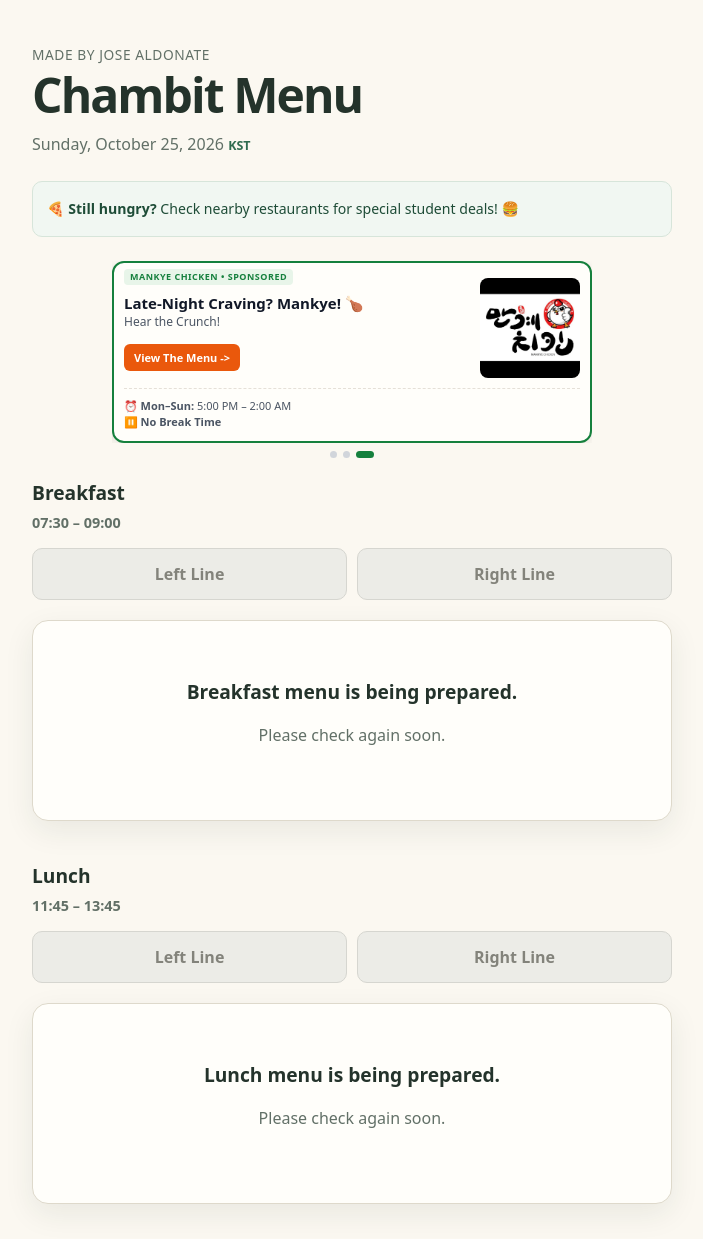
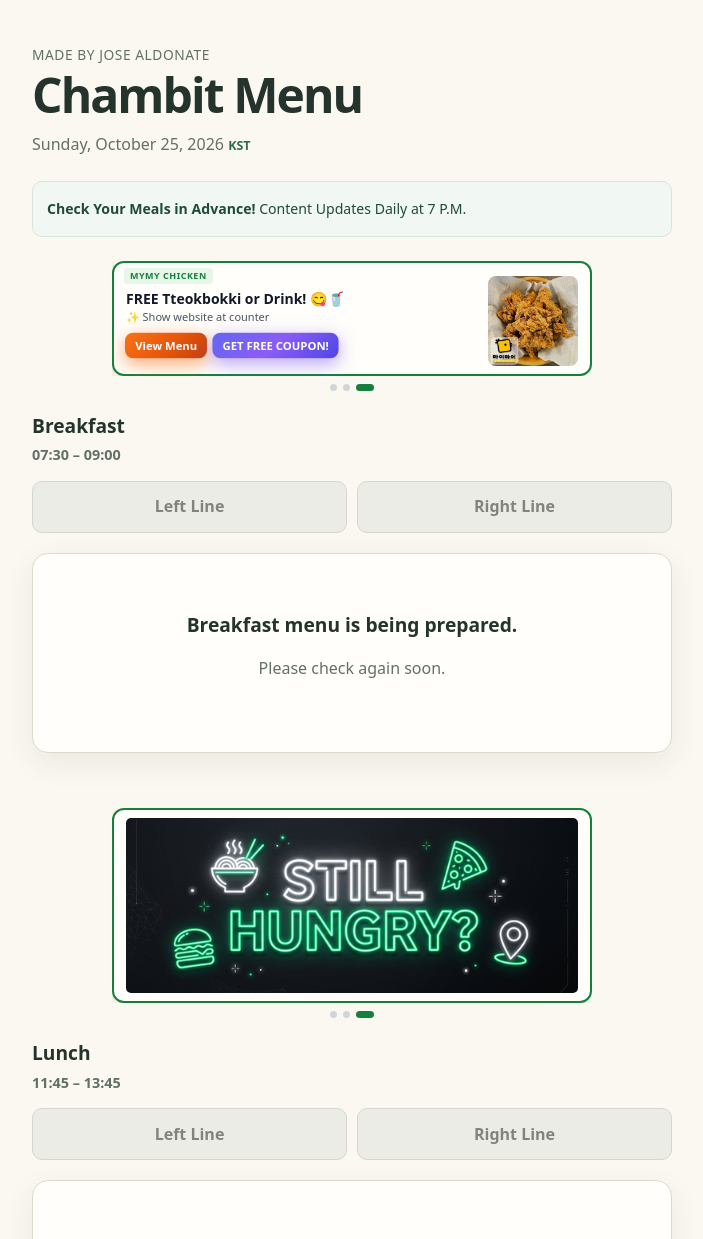
Before and after one commit to build529/chambit-menu-mvp-website-build, a FastAPI app: page / in a window 1280 px wide. Shown: the top 1239 px of the page, without its empty margins (288-991 px from the left). Run offline with FastAPI, Linux system fonts and the light colour scheme.

Commit message:
before levant

```diff
--- a/app/static/css/site.css
+++ b/app/static/css/site.css
@@ -408,14 +408,14 @@
   display: flex;
   flex-direction: column;    /* Stacks top ad body and bottom operating hours vertically */
   align-items: center;
-  justify-content: flex-start;
+  justify-content: center; /* used to be flex-start */
 
   width: 100%;               /* Spans full available width */
   max-width: 420px;          /* Fits mobile screens */
-  min-height: 110px;         /* Short base height */
+  min-height: 95px;         /* Short base height */
 
-  margin: 0 auto 20px auto;  /* Centered with bottom spacing */
-  padding: 10px 10px;
+  margin: 0 auto 15px auto;  /* Centered with bottom spacing */
+  padding: 8px 12px;
   box-sizing: border-box;
 
   background: var(--paper, #ffffff);
@@ -427,7 +427,7 @@
 /* Clear Sponsor Badge */
 .ad-tag {
   position: absolute;
-  top: 6px;
+  top: 5px;
   left: 10px;
   font-size: 9px;
   font-weight: 700;
@@ -452,7 +452,7 @@
   flex: 1 1 auto;            /* Allows text area to dynamically expand and shrink smoothly */
   min-width: 0;              /* CRITICAL: Prevents long text from pushing the right column down or out of screen */
   padding-right: 8px;        /* Reduced gap between text and image */
-  padding-top: 10px;
+  padding-top: 6px;
   display: flex;
   flex-direction: column;
   align-items: flex-start;
@@ -460,18 +460,18 @@
 }
 
 .ad-heading {
-  margin: 0 0 2px 0;
-  font-size: 15px;
+  margin: 2px 0 2px 0;
+  font-size: 14px;
   font-weight: 800;
   color: #111827;
   line-height: 1.2;
 }
 
 .ad-subtext {
-  margin: 0 0 8px 0;
-  font-size: 12px;
+  margin: 0 0 4px 0;
+  font-size: 11px;
   color: #4b5563;
-  line-height: 1.3;
+  line-height: 1.25;
 }
 
 /* CTA BUTTON OVERLAY */
@@ -481,7 +481,7 @@
   font-weight: 700;
   color: #ffffff;
   background-color: #ea580c;
-  padding: 5px 10px;
+  padding: 4px 10px;
   border-radius: 6px;
   text-decoration: none;
   transition: background-color 0.2s ease;
@@ -494,8 +494,8 @@
 /* RIGHT SIDE IMAGE AREA */
 .ad-content-right {
   flex-shrink: 0;            /* Keeps image fixed so text never squashes it */
-  width: 100px;              /* Increased from 85px to 100px */
-  height: 100px;             /* Increased from 85px to 100px */
+  width: 90px;              /* Increased from 85px to 100px */
+  height: 90px;             /* Increased from 85px to 100px */
 }
 
 
@@ -711,3 +711,59 @@
   35% { left: 140%; }
   100% { left: 140%; }
 }
+
+/* ==========================================================================
+   VIBRANT ORANGE ANIMATED CTA BUTTON
+   ========================================================================== */
+
+.ad-cta-btn.animated-orange {
+  position: relative;
+  overflow: hidden;
+
+  /* Fiery Orange Gradient */
+  background: linear-gradient(135deg, #f97316 0%, #ea580c 50%, #c2410c 100%) !important;
+  color: #ffffff !important;
+  font-weight: 800;
+  border-radius: 8px;
+  box-shadow: 0 4px 14px rgba(234, 88, 12, 0.45);
+
+  /* Continuous gentle pulsing size and glowing shadow */
+  animation: orangePulse 2s infinite ease-in-out;
+}
+
+/* Light Sweep / Shimmer Layer */
+.ad-cta-btn.animated-orange::after {
+  content: '';
+  position: absolute;
+  top: -50%;
+  left: -60%;
+  width: 50%;
+  height: 200%;
+  background: linear-gradient(
+    90deg,
+    rgba(255, 255, 255, 0) 0%,
+    rgba(255, 255, 255, 0.6) 50%,
+    rgba(255, 255, 255, 0) 100%
+  );
+  transform: rotate(25deg);
+  animation: orangeShineSweep 2.8s infinite ease-in-out;
+}
+
+/* Button pulse keyframes */
+@keyframes orangePulse {
+  0%, 100% {
+    transform: scale(1);
+    box-shadow: 0 4px 12px rgba(234, 88, 12, 0.4);
+  }
+  50% {
+    transform: scale(1.04);
+    box-shadow: 0 6px 20px rgba(249, 115, 22, 0.7);
+  }
+}
+
+/* Light sweep motion keyframes */
+@keyframes orangeShineSweep {
+  0% { left: -60%; }
+  35% { left: 140%; }
+  100% { left: 140%; }
+}
--- a/app/templates/public_index.html
+++ b/app/templates/public_index.html
@@ -4,7 +4,7 @@
   <meta charset="utf-8">
   <meta name="viewport" content="width=device-width, initial-scale=1">
   <title>Chambit Menu</title>
-  <link rel="stylesheet" href="/static/css/site.css?v=ad-cta-row-01">
+  <link rel="stylesheet" href="/static/css/site.css?v=animated-orange-01">
 
   {% if ga_measurement_id %}
   <!-- Google tag (gtag.js) -->
@@ -30,7 +30,7 @@
     </header>
 
     <section class="service-notices" aria-label="Service information">
-      <p><strong>🍕 Still hungry?</strong> Check nearby restaurants for special student deals! 🍔</p>
+      <p><strong>Check Your Meals in Advance!</strong> Content Updates Daily at 7 P.M.</p>
     </section>
 
     <!-- TOP BANNER AD CAROUSEL CONTAINER -->
@@ -39,12 +39,12 @@
 
         <!-- STORE 1: Morak Restaurant -->
         <section class="ad-wide-banner ad-slide" data-slide-index="0" data-sponsor="morak_restaurant">
-          <span class="ad-tag">MORAK • SPONSORED</span>
+          <span class="ad-tag">MORAK</span>
           <div style="height: 5px;"></div>
           <div class="ad-body">
             <div class="ad-content-left">
               <h3 class="ad-heading">Delicious &amp; Heartwarming Korean food!</h3>
-              <p class="ad-subtext">Made just for you!</p>
+              <!--<p class="ad-subtext">Made just for you!</p>-->
               <div class="ad-cta-row">
                 <div class="status-indicator" data-schedule="morak">
                   <span class="dot status-dot closed"></span>
@@ -54,31 +54,85 @@
                    target="_blank"
                    rel="noopener"
                    onclick="gtag('event', 'ad_click', { 'slot_location': 'top_banner', 'sponsor_name': 'morak_restaurant' });"
-                   class="ad-cta-btn">
-                   View The Menu -&gt;
+                   class="ad-cta-btn animated-orange">
+                   View Menu
                 </a>
               </div>
             </div>
             <div class="ad-content-right">
-              <a href="https://linktr.ee/MORAK6895?utm_source=qr_code"
-                 target="_blank"
-                 rel="noopener"
-                 onclick="gtag('event', 'ad_click', { 'slot_location': 'top_banner', 'sponsor_name': 'morak_restaurant' });">
+
                 <img src="/static/images/morak-03.png" alt="Morak Special Deal" class="ad-img-thumb">
-              </a>
+
             </div>
           </div>
+          <!--
           <div class="operating-hours-container">
             <div class="hours-text">
               <p>⏰ <strong>Mon–Sun:</strong> 10:00 AM – 8:00 PM <em>(Last Order: 7:30 PM)</em></p>
               <p>⏸️ <strong>Weekend Break Time:</strong> 3:00 PM – 5:00 PM <em>(Sat &amp; Sun)</em></p>
             </div>
           </div>
+        -->
         </section>
 
         <!-- TOP - STORE 2 -->
-        <section class="ad-wide-banner ad-slide" data-slide-index="1" data-sponsor="mymy_chicken">
-          <span class="ad-tag">MYMY CHICKEN • SPECIAL COUPON</span>
+        <section class="ad-wide-banner ad-slide" data-slide-index="1" data-sponsor="levant">
+          <span class="ad-tag">LEVANT</span>
+          <div style="height: 5px;"></div>
+          <div class="ad-body">
+            <div class="ad-content-left">
+              <h3 class="ad-heading">FREE Tteokbokki or Drink! 😋🥤</h3>
+              <p class="ad-subtext">✨ Show website at counter</p>
+
+              <div class="ad-cta-row">
+
+                <!-- Live Operating Status -->
+                 <!--
+                <div class="status-indicator" data-schedule="mymy">
+                  <span class="dot status-dot closed"></span>
+                  <span class="status-text text-closed">CLOSED</span>
+                </div>
+              -->
+
+                <a href="https://m.place.naver.com/restaurant/1709630594/home?query=%EB%A7%88%EC%9D%B4%EB%A7%88%EC%9D%B4%EC%B9%98%ED%82%A8%20%EC%A0%84%EB%B6%81%EB%8C%80&entry=plt#blogLinkNotice"
+                   target="_blank"
+                   rel="noopener"
+                   onclick="gtag('event', 'ad_click', { 'slot_location': 'top_banner', 'sponsor_name': 'levant' });"
+                   class="ad-cta-btn animated-orange">
+                   View Menu
+                </a>
+
+                <!-- Get Coupon Action Button -->
+                <a href="https://build529.github.io/mymy-special-coupon/"
+                  target="_blank"
+                  rel="noopener"
+                  onclick="gtag('event', 'ad_click', { 'slot_location': 'top_banner', 'sponsor_name': 'mymy_chicken_coupon' });"
+                  class="ad-cta-btn animated-coupon">
+                  GET FREE COUPON!
+                </a>
+              </div>
+            </div>
+            <div class="ad-content-right">
+
+                <img src="/static/images/mymy-special-promo.png" alt="MYMY Chicken" class="ad-img-thumb">
+
+            </div>
+          </div>
+
+          <!--
+          <div class="operating-hours-container">
+            <div class="hours-text">
+              <p>⏰ <strong>Mon–Sun:</strong> 4:00 PM – 2:00 AM <em>(Last Order: 1:20 AM)</em></p>
+              <p>⏸️ <strong>No Break Time</strong></p>
+            </div>
+          </div>
+        -->
+
+        </section>
+
+        <!-- STORE 3  -->
+        <section class="ad-wide-banner ad-slide" data-slide-index="2" data-sponsor="mymy-chicken">
+          <span class="ad-tag">MYMY CHICKEN</span>
           <div style="height: 5px;"></div>
           <div class="ad-body">
             <div class="ad-content-left">
@@ -99,8 +153,8 @@
                    target="_blank"
                    rel="noopener"
                    onclick="gtag('event', 'ad_click', { 'slot_location': 'top_banner', 'sponsor_name': 'mymy_chicken' });"
-                   class="ad-cta-btn">
-                   View Menu -&gt;
+                   class="ad-cta-btn animated-orange">
+                   View Menu
                 </a>
 
                 <!-- Get Coupon Action Button -->
@@ -114,68 +168,20 @@
               </div>
             </div>
             <div class="ad-content-right">
-              <a href="https://www.instagram.com/mymyjbnu"
-                 target="_blank"
-                 rel="noopener"
-                 onclick="gtag('event', 'ad_click', { 'slot_location': 'top_banner', 'sponsor_name': 'istanbul_kebab' });">
+
                 <img src="/static/images/mymy-special-promo.png" alt="MYMY Chicken" class="ad-img-thumb">
-              </a>
+
             </div>
           </div>
 
-
+          <!--
           <div class="operating-hours-container">
             <div class="hours-text">
               <p>⏰ <strong>Mon–Sun:</strong> 4:00 PM – 2:00 AM <em>(Last Order: 1:20 AM)</em></p>
               <p>⏸️ <strong>No Break Time</strong></p>
             </div>
           </div>
-
-
-        </section>
-
-        <!-- STORE 3: Campus Pizza Place -->
-        <section class="ad-wide-banner ad-slide" data-slide-index="2" data-sponsor="mankye-chicken">
-
-          <span class="ad-tag">MANKYE CHICKEN • SPONSORED</span>
-          <div style="height: 5px;"></div>
-          <div class="ad-body">
-            <div class="ad-content-left">
-              <h3 class="ad-heading">Late-Night Craving? Mankye! 🍗</h3>
-              <p class="ad-subtext">Hear the Crunch!</p>
-              <div class="ad-cta-row">
-                <!--
-                <div class="status-indicator" data-schedule="pizza">
-                  <span class="dot status-dot closed"></span>
-                  <span class="status-text text-closed">CLOSED</span>
-                </div>
-              -->
-                <a href="https://m.place.naver.com/restaurant/1390791171/home?query=%EC%A0%84%EB%B6%81%EB%8C%80+%EB%A7%8C%EA%B3%84%EC%B9%98%ED%82%A8"
-                   target="_blank"
-                   rel="noopener"
-                   onclick="gtag('event', 'ad_click', { 'slot_location': 'top_banner', 'sponsor_name': 'mankye-chicken' });"
-                   class="ad-cta-btn">
-                   View The Menu -&gt;
-                </a>
-              </div>
-            </div>
-            <div class="ad-content-right">
-              <a href="https://m.place.naver.com/restaurant/1390791171/home?query=%EC%A0%84%EB%B6%81%EB%8C%80+%EB%A7%8C%EA%B3%84%EC%B9%98%ED%82%A8"
-                 target="_blank"
-                 rel="noopener"
-                 onclick="gtag('event', 'ad_click', { 'slot_location': 'top_banner', 'sponsor_name': 'mankye-chicken' });">
-                <img src="/static/images/mankye-chicken.jpg" alt="Pizza Place Special Deal" class="ad-img-thumb">
-              </a>
-            </div>
-          </div>
-          <div class="operating-hours-container">
-            <div class="hours-text">
-              <p>⏰ <strong>Mon–Sun:</strong> 5:00 PM – 2:00 AM</p>
-              <p>⏸️ <strong>No Break Time</strong></p>
-            </div>
-          </div>
-
-
+         -->
         </section>
 
       </div>
@@ -226,59 +232,58 @@
     <div style="height: 40px;"></div>
 
     <!-- MIDDLE BANNER AD CAROUSEL CONTAINER -->
-    <template>
+
     <div class="ad-carousel-container" aria-label="Featured Restaurant Announcements - Middle Banner">
       <div class="ad-carousel-track" id="middle-banner-carousel">
 
-        <img src="/static/images/default-banner.png"
-       alt="Interested in advertising? Contact us!"
-       class="ad-full-banner-img">
+        <!-- STORE 1 (Middle): -->
+        <section class="ad-wide-banner ad-slide" data-slide-index="0" data-sponsor="mankye-chicken">
 
-        <!-- STORE 1 (Middle): Qaysar Qaynarr -->
-        <section class="ad-wide-banner ad-slide" data-slide-index="0" data-sponsor="middle-1">
 
-          <!--
-          <span class="ad-tag">SPONSORED</span>
+        <span class="ad-tag">MANKYE CHICKEN</span>
           <div style="height: 5px;"></div>
           <div class="ad-body">
             <div class="ad-content-left">
-              <h3 class="ad-heading">HEADING MIDDLE</h3>
-              <p class="ad-subtext">SUNB MIDDLE</p>
+              <h3 class="ad-heading">Late-Night Craving? Mankye! 🍗</h3>
+              <!--<p class="ad-subtext">Hear the Crunch!</p>-->
               <div class="ad-cta-row">
-
-                <div class="status-indicator" data-schedule="qaysar">
+                <!--
+                <div class="status-indicator" data-schedule="pizza">
                   <span class="dot status-dot closed"></span>
                   <span class="status-text text-closed">CLOSED</span>
                 </div>
-
-                <a href=""
+              -->
+                <a href="https://m.place.naver.com/restaurant/1390791171/home?query=%EC%A0%84%EB%B6%81%EB%8C%80+%EB%A7%8C%EA%B3%84%EC%B9%98%ED%82%A8"
                    target="_blank"
                    rel="noopener"
-                   onclick="gtag('event', 'ad_click', { 'slot_location': 'middle_banner', 'sponsor_name': 'middle-1' });"
-                   class="ad-cta-btn">
-                   View The Menu -&gt;
+                   onclick="gtag('event', 'ad_click', { 'slot_location': 'middle_banner', 'sponsor_name': 'mankye-chicken' });"
+                   class="ad-cta-btn animated-orange">
+                   View Menu
                 </a>
+
               </div>
             </div>
             <div class="ad-content-right">
-              <a href=""
-                 target="_blank"
-                 rel="noopener"
-                 onclick="gtag('event', 'ad_click', { 'slot_location': 'middle_banner', 'sponsor_name': 'middle-1' });">
-                <img src="/static/images/pizza-idea-store.png" alt="Mankye Chicken" class="ad-img-thumb">
-              </a>
+
+                <img src="/static/images/mankye-chicken.jpg" alt="Pizza Place Special Deal" class="ad-img-thumb">
+
             </div>
           </div>
+
+          <!--
           <div class="operating-hours-container">
             <div class="hours-text">
               <p>⏰ <strong>Mon–Sun:</strong> 5:00 PM – 2:00 AM</p>
               <p>⏸️ <strong>No Break Time</strong></p>
             </div>
           </div>
+        -->
+
+
         </section>
-      -->
 
-        <!-- STORE 2 (Middle): Burger House -->
+
+        <!-- STORE 2 (Middle)  -->
         <section class="ad-wide-banner ad-slide" data-slide-index="1" data-sponsor="middle-2">
 
         <img src="/static/images/default-banner.png"
@@ -293,39 +298,28 @@
               <h3 class="ad-heading">Burger House Special Combo!</h3>
               <p class="ad-subtext">Juicy Craft Burgers — Student Discount!</p>
               <div class="ad-cta-row">
-                <div class="status-indicator" data-schedule="burger">
-                  <span class="dot status-dot closed"></span>
-                  <span class="status-text text-closed">CLOSED</span>
-                </div>
+
                 <a href="https://your-restaurant-link.com"
                    target="_blank"
                    rel="noopener"
-                   onclick="gtag('event', 'ad_click', { 'slot_location': 'middle_banner', 'sponsor_name': 'middle_burger_house' });"
-                   class="ad-cta-btn">
-                   View The Menu -&gt;
+                   onclick="gtag('event', 'ad_click', { 'slot_location': 'middle_banner', 'sponsor_name': 'middle-2' });"
+                   class="ad-cta-btn animated-orange">
+                   View Menu;
                 </a>
               </div>
             </div>
             <div class="ad-content-right">
-              <a href="https://your-restaurant-link.com"
-                 target="_blank"
-                 rel="noopener"
-                 onclick="gtag('event', 'ad_click', { 'slot_location': 'middle_banner', 'sponsor_name': 'middle_burger_house' });">
+
                 <img src="/static/images/burger-house.png" alt="Burger House Special Deal" class="ad-img-thumb">
-              </a>
+
             </div>
           </div>
-          <div class="operating-hours-container">
-            <div class="hours-text">
-              <p>⏰ <strong>Mon–Sat:</strong> 10:30 AM – 9:00 PM</p>
-              <p>⏸️ <strong>Closed on Sundays</strong></p>
-            </div>
-          </div>
+
         -->
         </section>
 
 
-        <!-- STORE 3 (Middle): Dorothy Cafe -->
+        <!-- STORE 3 (Middle) -->
 
         <section class="ad-wide-banner ad-slide" data-slide-index="2" data-sponsor="middle-3">
 
@@ -348,26 +342,18 @@
                    target="_blank"
                    rel="noopener"
                    onclick="gtag('event', 'ad_click', { 'slot_location': 'middle_banner', 'sponsor_name': 'dorothy_cafe' });"
-                   class="ad-cta-btn">
-                   View The Menu -&gt;
+                   class="ad-cta-btn animated-orange">
+                   View Menu
                 </a>
               </div>
             </div>
             <div class="ad-content-right">
-              <a href="https://your-restaurant-link.com"
-                 target="_blank"
-                 rel="noopener"
-                 onclick="gtag('event', 'ad_click', { 'slot_location': 'middle_banner', 'sponsor_name': 'dorothy_cafe' });">
-                <img src="/static/images/dorothy.PNG" alt="Dorothy Cafe Special Deal" class="ad-img-thumb">
-              </a>
+
+                <img src="/static/images/ " alt="Dorothy Cafe Special Deal" class="ad-img-thumb">
+
             </div>
           </div>
-          <div class="operating-hours-container">
-            <div class="hours-text">
-              <p>⏰ <strong>Mon–Sun:</strong> 9:00 AM – 10:00 PM</p>
-              <p>⏸️ <strong>No Break Time</strong></p>
-            </div>
-          </div>
+
         -->
         </section>
 
@@ -380,7 +366,7 @@
         <span class="carousel-dot" data-index="2"></span>
       </div>
     </div>
-    </template>
+
 
     <!-- LUNCH SECTION -->
     <section aria-label="Lunch menu">
@@ -424,8 +410,8 @@
     <div class="ad-carousel-container" aria-label="Featured Restaurant Announcements - Bottom Banner">
       <div class="ad-carousel-track" id="bottom-banner-carousel">
 
-        <!-- STORE 1 (Bottom): Campus Pizza Place -->
-        <section class="ad-wide-banner ad-slide" data-slide-index="0" data-sponsor="pizza_place_b">
+        <!-- STORE 1 (Bottom)-->
+        <section class="ad-wide-banner ad-slide" data-slide-index="0" data-sponsor="bottom-1">
           <span class="ad-tag">SPONSORED</span>
           <div style="height: 5px;"></div>
           <div class="ad-body">
@@ -433,38 +419,26 @@
               <h3 class="ad-heading">Hot &amp; Fresh Campus Pizza!</h3>
               <p class="ad-subtext">Best Slices Around Campus!</p>
               <div class="ad-cta-row">
-                <div class="status-indicator" data-schedule="pizza_b">
-                  <span class="dot status-dot closed"></span>
-                  <span class="status-text text-closed">CLOSED</span>
-                </div>
+
                 <a href="https://gopizza.kr/menu"
                    target="_blank"
                    rel="noopener"
-                   onclick="gtag('event', 'ad_click', { 'slot_location': 'bottom_banner', 'sponsor_name': 'pizza_place_b' });"
-                   class="ad-cta-btn">
-                   View The Menu -&gt;
+                   onclick="gtag('event', 'ad_click', { 'slot_location': 'bottom_banner', 'sponsor_name': 'bottom-1' });"
+                   class="ad-cta-btn animated-orange">
+                   View Menu
                 </a>
               </div>
             </div>
-            <div class="ad-content-right">
-              <a href="https://gopizza.kr/menu"
-                 target="_blank"
-                 rel="noopener"
-                 onclick="gtag('event', 'ad_click', { 'slot_location': 'bottom_banner', 'sponsor_name': 'pizza_place_b' });">
+
                 <img src="/static/images/pizza-idea-store.png" alt="Pizza Place Special Deal" class="ad-img-thumb">
-              </a>
+
             </div>
           </div>
-          <div class="operating-hours-container">
-            <div class="hours-text">
-              <p>⏰ <strong>Mon–Sat:</strong> 11:30 AM – 10:00 PM <em>(Last Order: 9:30 PM)</em></p>
-              <p>⏸️ <strong>Closed on Sundays</strong></p>
-            </div>
-          </div>
+
         </section>
 
-        <!-- STORE 2 (Bottom): Noodle Bar -->
-        <section class="ad-wide-banner ad-slide" data-slide-index="1" data-sponsor="bottom_noodle_bar">
+        <!-- STORE 2 (Bottom) -->
+        <section class="ad-wide-banner ad-slide" data-slide-index="1" data-sponsor="bottom-2">
           <span class="ad-tag">SPONSORED</span>
           <div style="height: 5px;"></div>
           <div class="ad-body">
@@ -472,38 +446,27 @@
               <h3 class="ad-heading">Spicy Asian Noodle Bar!</h3>
               <p class="ad-subtext">Hot Bowls &amp; Fast Lunch Service!</p>
               <div class="ad-cta-row">
-                <div class="status-indicator" data-schedule="noodles">
-                  <span class="dot status-dot closed"></span>
-                  <span class="status-text text-closed">CLOSED</span>
-                </div>
+
                 <a href="https://your-restaurant-link.com"
                    target="_blank"
                    rel="noopener"
-                   onclick="gtag('event', 'ad_click', { 'slot_location': 'bottom_banner', 'sponsor_name': 'bottom_noodle_bar' });"
+                   onclick="gtag('event', 'ad_click', { 'slot_location': 'bottom_banner', 'sponsor_name': 'bottom-2' });"
                    class="ad-cta-btn">
-                   View The Menu -&gt;
+                   View Menu
                 </a>
               </div>
             </div>
             <div class="ad-content-right">
-              <a href="https://your-restaurant-link.com"
-                 target="_blank"
-                 rel="noopener"
-                 onclick="gtag('event', 'ad_click', { 'slot_location': 'bottom_banner', 'sponsor_name': 'bottom_noodle_bar' });">
+
                 <img src="/static/images/noodle-bar.png" alt="Noodle Bar Special Deal" class="ad-img-thumb">
-              </a>
+
             </div>
           </div>
-          <div class="operating-hours-container">
-            <div class="hours-text">
-              <p>⏰ <strong>Mon–Sat:</strong> 11:00 AM – 8:30 PM</p>
-              <p>⏸️ <strong>Closed on Sundays</strong></p>
-            </div>
-          </div>
+
         </section>
 
-        <!-- STORE 3 (Bottom): Salad Store -->
-        <section class="ad-wide-banner ad-slide" data-slide-index="2" data-sponsor="bottom_salad_store">
+        <!-- STORE 3 (Bottom) -->
+        <section class="ad-wide-banner ad-slide" data-slide-index="2" data-sponsor="bottom-3">
           <span class="ad-tag">SPONSORED</span>
           <div style="height: 5px;"></div>
           <div class="ad-body">
@@ -511,16 +474,13 @@
               <h3 class="ad-heading">Fresh Green Salad Bowls!</h3>
               <p class="ad-subtext">Healthy Student Fuel Every Day!</p>
               <div class="ad-cta-row">
-                <div class="status-indicator" data-schedule="salad">
-                  <span class="dot status-dot closed"></span>
-                  <span class="status-text text-closed">CLOSED</span>
-                </div>
+
                 <a href="https://your-restaurant-link.com"
                    target="_blank"
                    rel="noopener"
                    onclick="gtag('event', 'ad_click', { 'slot_location': 'bottom_banner', 'sponsor_name': 'bottom_salad_store' });"
                    class="ad-cta-btn">
-                   View The Menu -&gt;
+                   View Menu
                 </a>
               </div>
             </div>
@@ -533,12 +493,7 @@
               </a>
             </div>
           </div>
-          <div class="operating-hours-container">
-            <div class="hours-text">
-              <p>⏰ <strong>Mon–Fri:</strong> 10:00 AM – 8:00 PM</p>
-              <p>⏸️ <strong>Closed on Weekends</strong></p>
-            </div>
-          </div>
+
         </section>
 
       </div>
```
